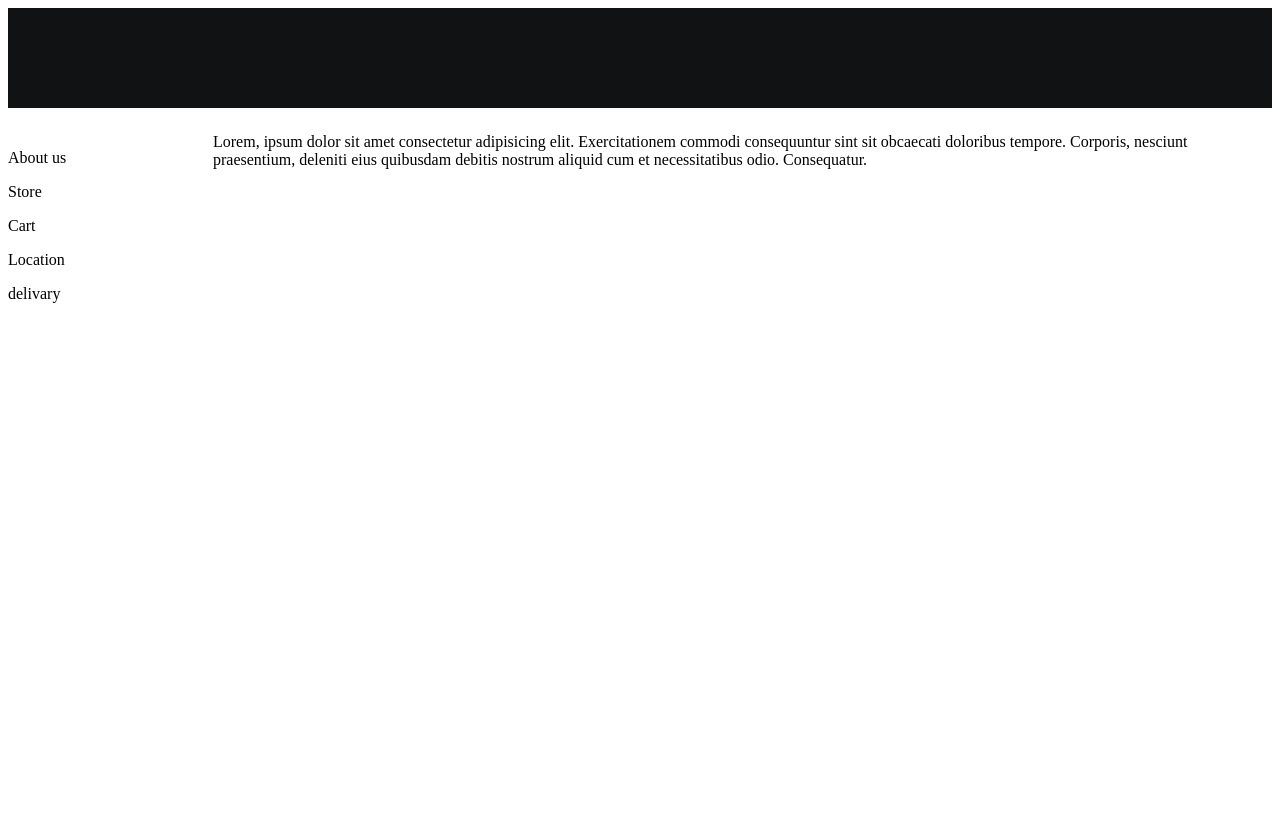
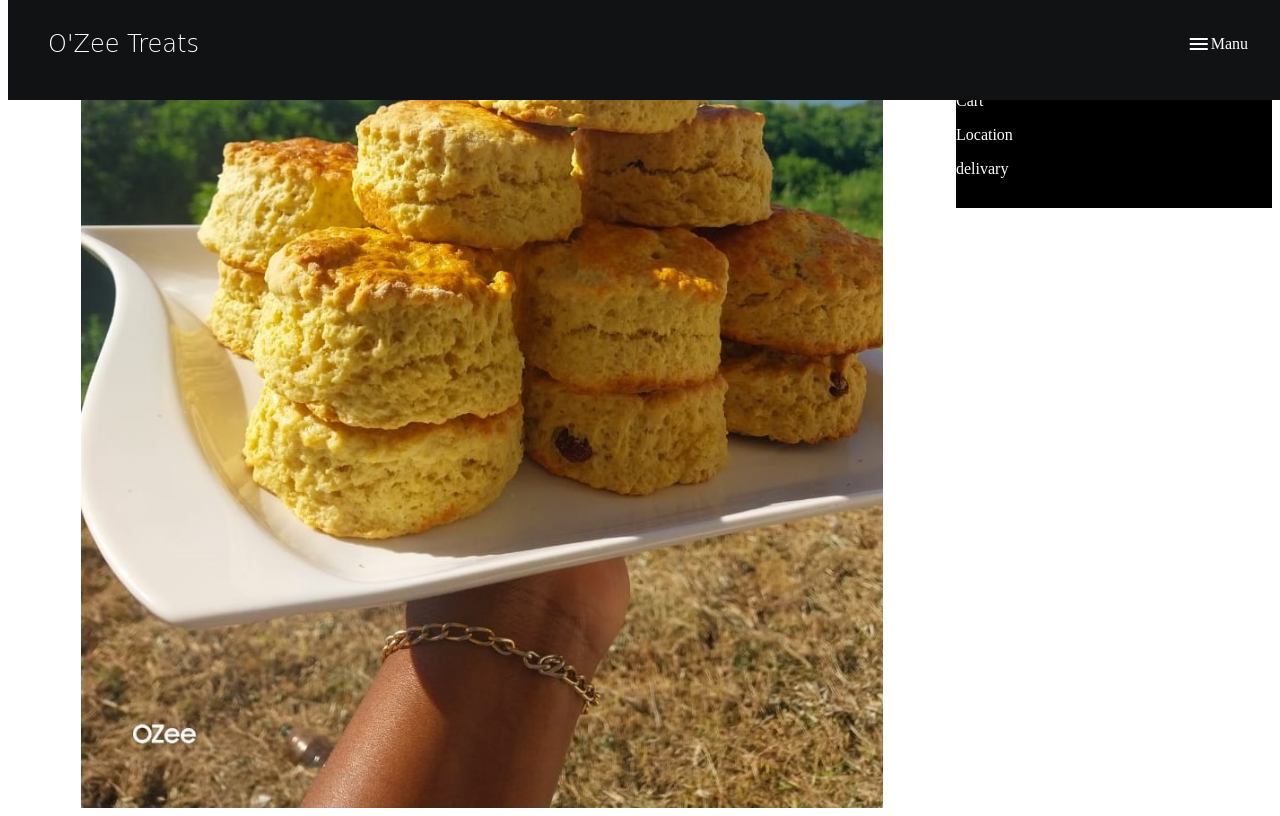
Before and after one commit to Mzukhona/O-zee-treats, a plain HTML site: page index.html in a window 1280 px wide. Drawn offline with nearby package versions, Linux system fonts and the light colour scheme; a web font is replaced by a local one.

Commit message:
pictures added

```diff
--- a/index.html
+++ b/index.html
@@ -10,21 +10,29 @@
 <body>
     <nav>
         <div class="navbar">
-            <div class="contact">
-                <p>O'Zee Treats</p>
-             </div>
+
+                <div id="company">
+                    <h1>O'Zee Treats</h1>
+                 </div>
+
 
             <div class="manu-icon">
                 <span class="material-symbols-outlined">
                     menu
                     </span>
                 <a>Manu</a>
+
              </div>
 
          </div>
     </nav>
 
     <section class="menu">
+        <div class="middle">
+            <img src="./assets/IMG-20240210-WA0008.jpg" alt="">
+            <img src="./assets/IMG-20240210-WA0006.jpg" alt="">
+            <img src="./assets/IMG-20240210-WA0009.jpg" alt="">
+        </div>
         <div class="sidepart">
             <p>About us</p>
             <p>Store</p>
@@ -32,11 +40,28 @@
             <p>Location</p>
             <p>delivary</p>
         </div>
-        <div class="midle">Lorem, ipsum dolor sit amet consectetur adipisicing elit. Exercitationem commodi consequuntur sint sit obcaecati doloribus tempore. Corporis, nesciunt praesentium, deleniti eius quibusdam debitis nostrum aliquid cum et necessitatibus odio. Consequatur.</div>
     </section>
 
 
 
 
 </body>
+<script>
+    let slideIndex = 0;
+    showSlides();
+
+    function showSlides() {
+        let i;
+        const slides = document.querySelectorAll(".middle img");
+        for (i = 0; i < slides.length; i++) {
+            slides[i].style.display = "none";
+        }
+        slideIndex++;
+        if (slideIndex > slides.length) {
+            slideIndex = 1;
+        }
+        slides[slideIndex - 1].style.display = "block";
+        setTimeout(showSlides, 5000); // Change slide every 2 seconds (adjust as needed)
+    }
+</script>
 </html>
--- a/style.css
+++ b/style.css
@@ -1,42 +1,62 @@
 @import url('https://fonts.googleapis.com/css2?family=Protest+Revolution&display=swap');
+*{
+    color: white;
 
-nav{
+}
+nav {
     background: #101213;
-    justify-content: center;
-    color: rgb(86, 134, 134);
     overflow: hidden;
-    position: static;
+    position: fixed;
+    z-index: 1;
     top: 0;
     width: 100%;
     height: 40px;
-    padding: 30px 0px ;
+    padding: 30px 0px;
 }
-.manu-icon{
+
+.manu-icon {
     display: flex;
     justify-content: center;
     align-items: center;
+
 }
-.navbar{
+
+    h1 {
+        font-family: 'Dancing Script', cursive;
+        font-size: px;
+        font-weight: 300;
+        margin: 0; /* Reset margin to ensure proper spacing */
+    }
+.navbar {
     display: flex;
     justify-content: space-between;
     align-items: center;
-    padding: 10px;
+    padding: 0px 40px;
 }
-.contact p{
-    font-family: 'Protest Revolution', sans-serif;
-    color: #a3805e;
-    font-size: 45px;
-    font-weight: 200;
-    justify-content: center;
-    align-items: center;
-     padding: 30px 20px;
-}
+
+
 .menu{
-    margin-top: 25px;
     display: flex;
     justify-content: center;
 }
-.sidepart{
-    width: 25%;
+.middle{
+    background: black;
+
+    margin: auto;
+}
+
+.middle img {
+    display: none;
+    width: 100%;
+    height: 800px;
+    object-fit: cover;
 
 }
+.sidepart{
+    /* display: none; */
+    width: 25%;
+    position: relative;
+    height: 200px;
+   background: black;
+
+}
```
Also changed, not shown: assets/IMG-20240210-WA0004.jpg (added), assets/IMG-20240210-WA0005.jpg (added), assets/IMG-20240210-WA0006.jpg (added), assets/IMG-20240210-WA0007.jpg (added), assets/IMG-20240210-WA0008.jpg (added), assets/IMG-20240210-WA0009.jpg (added).
